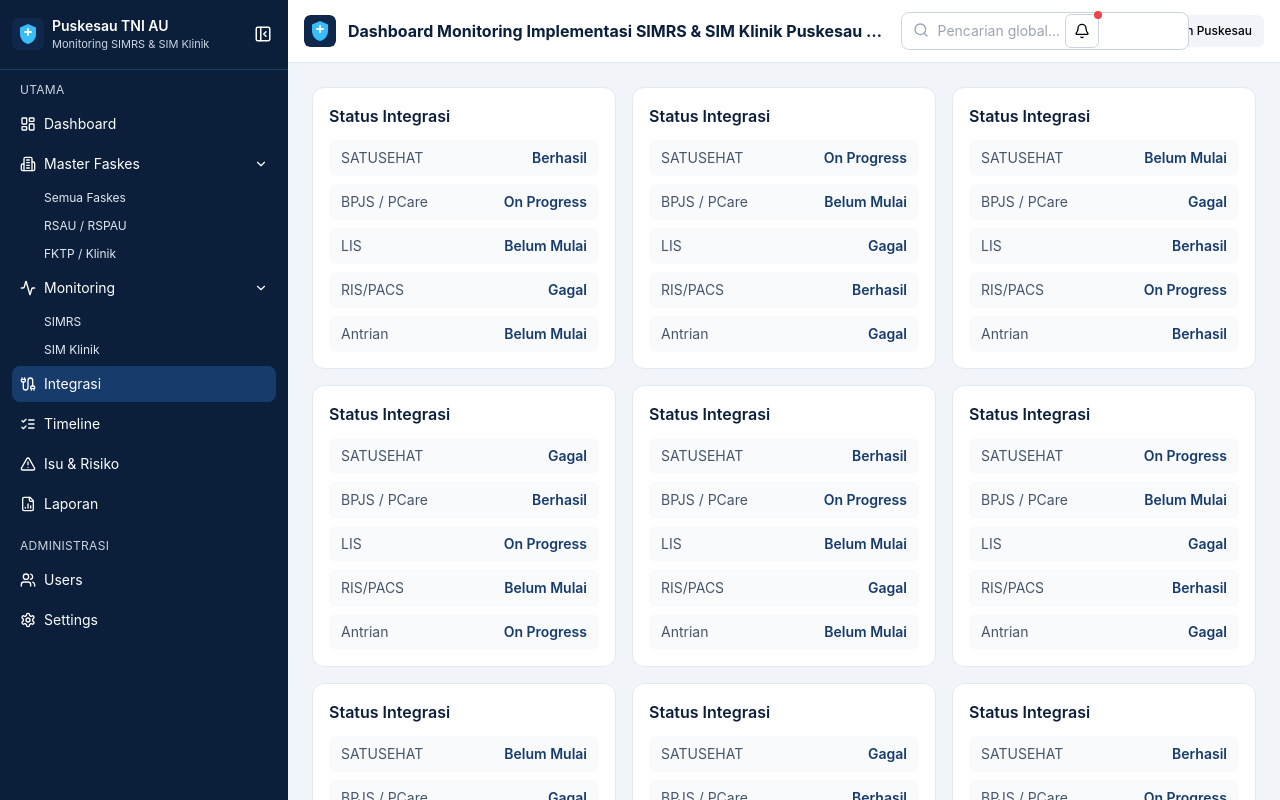
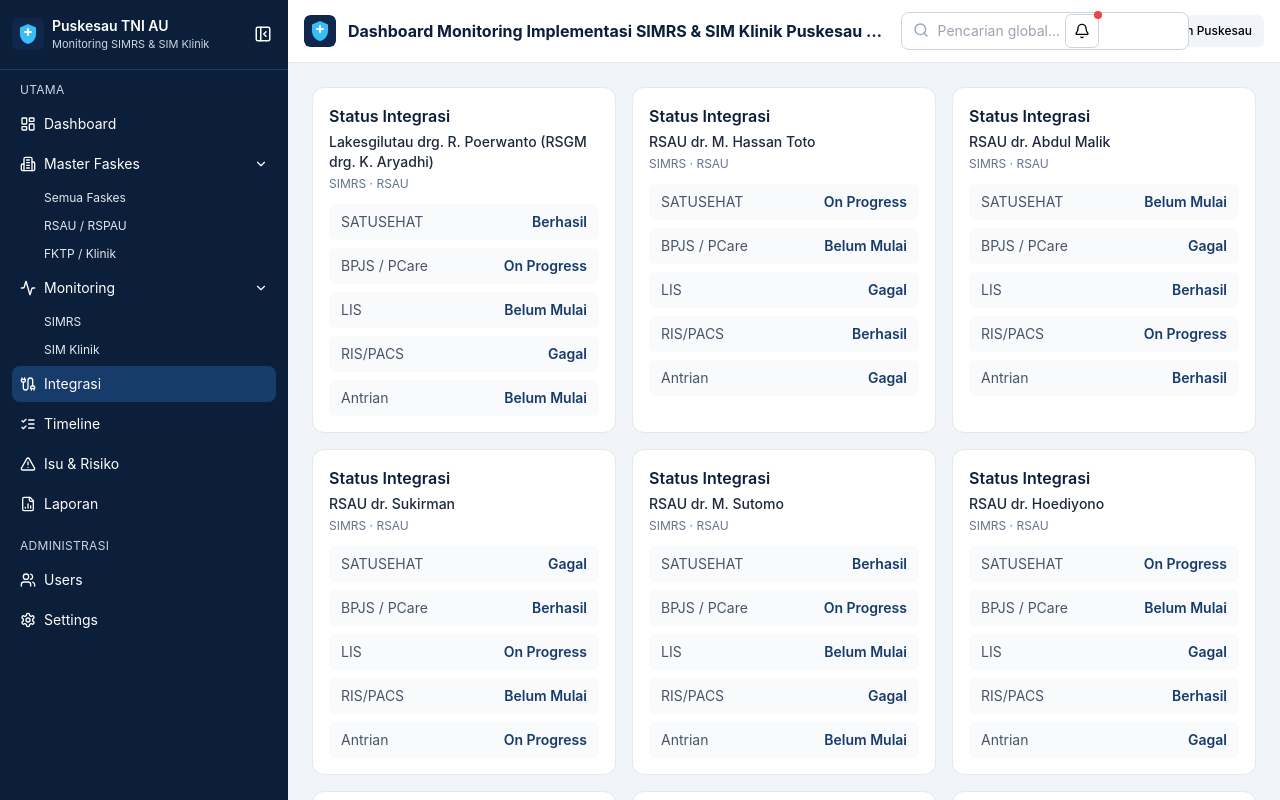
Before and after one commit to sobri3195/monitoring-simrs, a React (Vite) app: page /integrasi in a window 1280 px wide. Shown: the top 800 px of the page. Built offline with nearby package versions, Linux system fonts and the light colour scheme.

Commit message:
Add facility context to integration status cards

```diff
--- a/src/components/IntegrationStatusCard.jsx
+++ b/src/components/IntegrationStatusCard.jsx
@@ -7,7 +7,13 @@ const Item = ({ name, value }) => (
 
 const IntegrationStatusCard = ({ facility }) => (
   <div className="rounded-xl border border-slate-200 bg-white p-4">
-    <h3 className="mb-3 text-base font-semibold text-brand-900">Status Integrasi</h3>
+    <div className="mb-3 space-y-1">
+      <h3 className="text-base font-semibold text-brand-900">Status Integrasi</h3>
+      <p className="text-sm font-medium text-slate-800">{facility.namaFaskes}</p>
+      <p className="text-xs text-slate-500">
+        {facility.jenisAplikasi} · {facility.tipeFaskes}
+      </p>
+    </div>
     <div className="space-y-2">
       <Item name="SATUSEHAT" value={facility.integrasiSatusehat} />
       <Item name="BPJS / PCare" value={facility.integrasiBPJS} />
```
